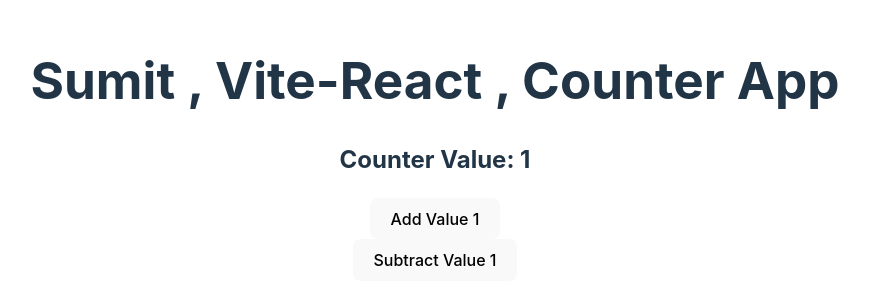
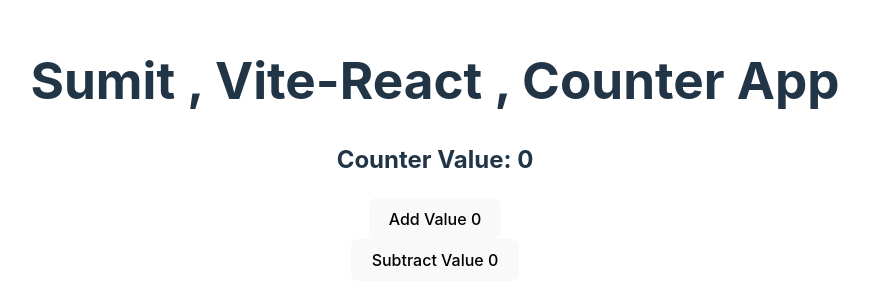
Before and after one commit to Sumit021995/react-js-study, a React (Vite) app in the folder counterApp/counterapp/: page / in a window 1280 px wide. Shown: the part 251-556 px from the top of the page, without its empty margins (205-1074 px from the left). Built offline with nearby package versions, Linux system fonts and the light colour scheme.

Commit message:
file Updated

```diff
--- a/counterApp/counterapp/src/App.jsx
+++ b/counterApp/counterapp/src/App.jsx
@@ -4,12 +4,14 @@ import viteLogo from '/vite.svg'
 import './App.css'
 
 function App() {
-  let count = 1;
+  let [count,setCounter] = useState(0)
   function addValue(){
     count++;
+    setCounter(count)
   }
  function SubValue (){
     count--
+    setCounter(count)
   }
 
 
```
